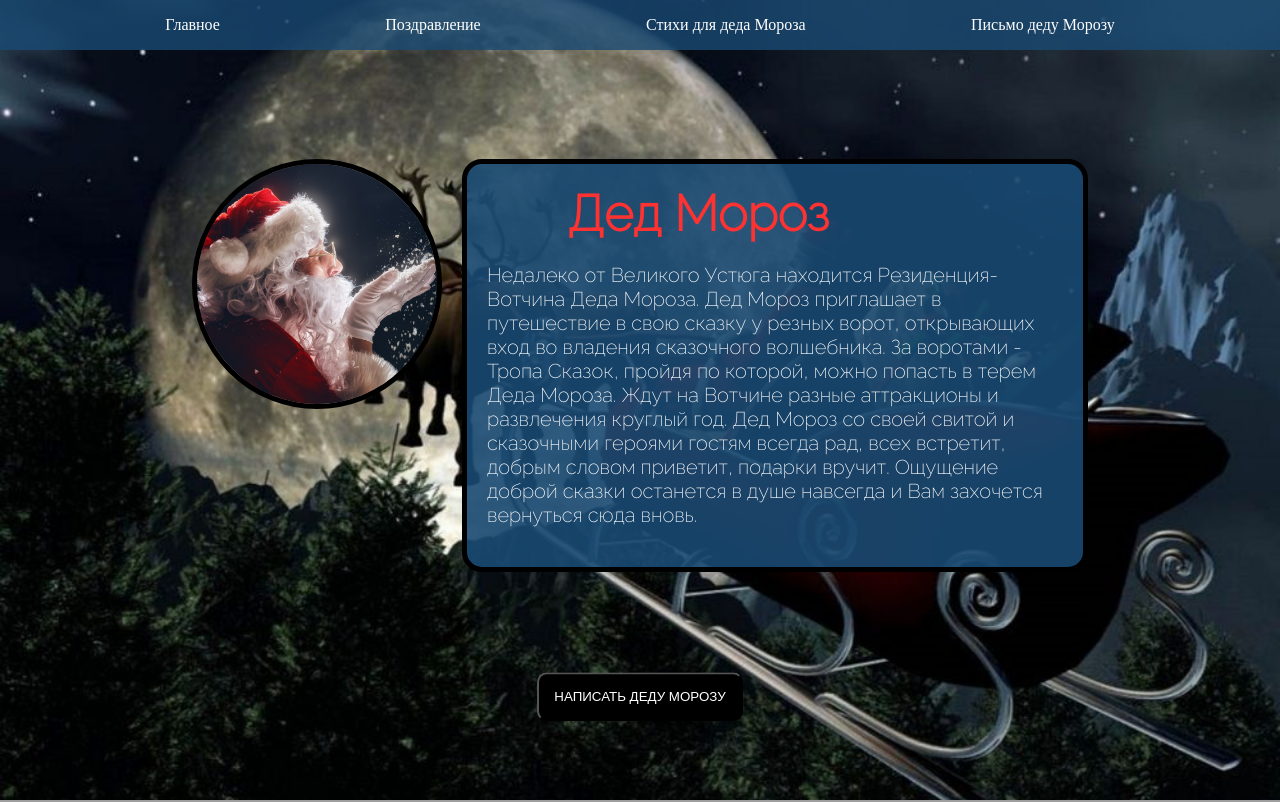
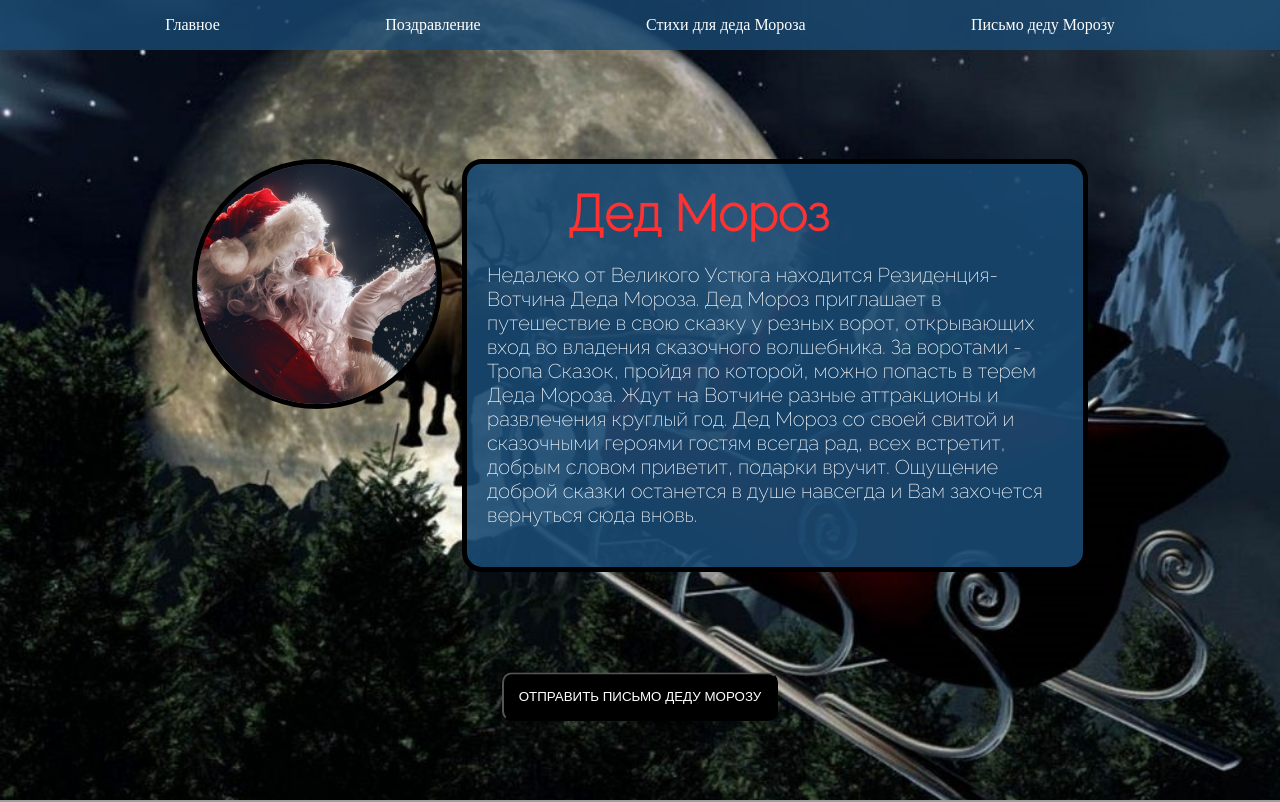
Before and after one commit to ArtemB1/santa, a plain HTML site: page index.html in a window 1280 px wide. Shown: the top 802 px of the page. Drawn offline with Linux system fonts and the light colour scheme; grey boxes are pictures that could not be loaded.

Commit message:
Замена текста кнопки

```diff
--- a/index.html
+++ b/index.html
@@ -42,7 +42,7 @@
                     </p>
                 </div>
             </div>
-            <button class="button">Написать Деду Морозу</button>
+            <button class="button">Отправить письмо деду Морозу</button>
         </section>
         <section class="compliment section" id="compliment">
             <div class="compliment__content">
```
